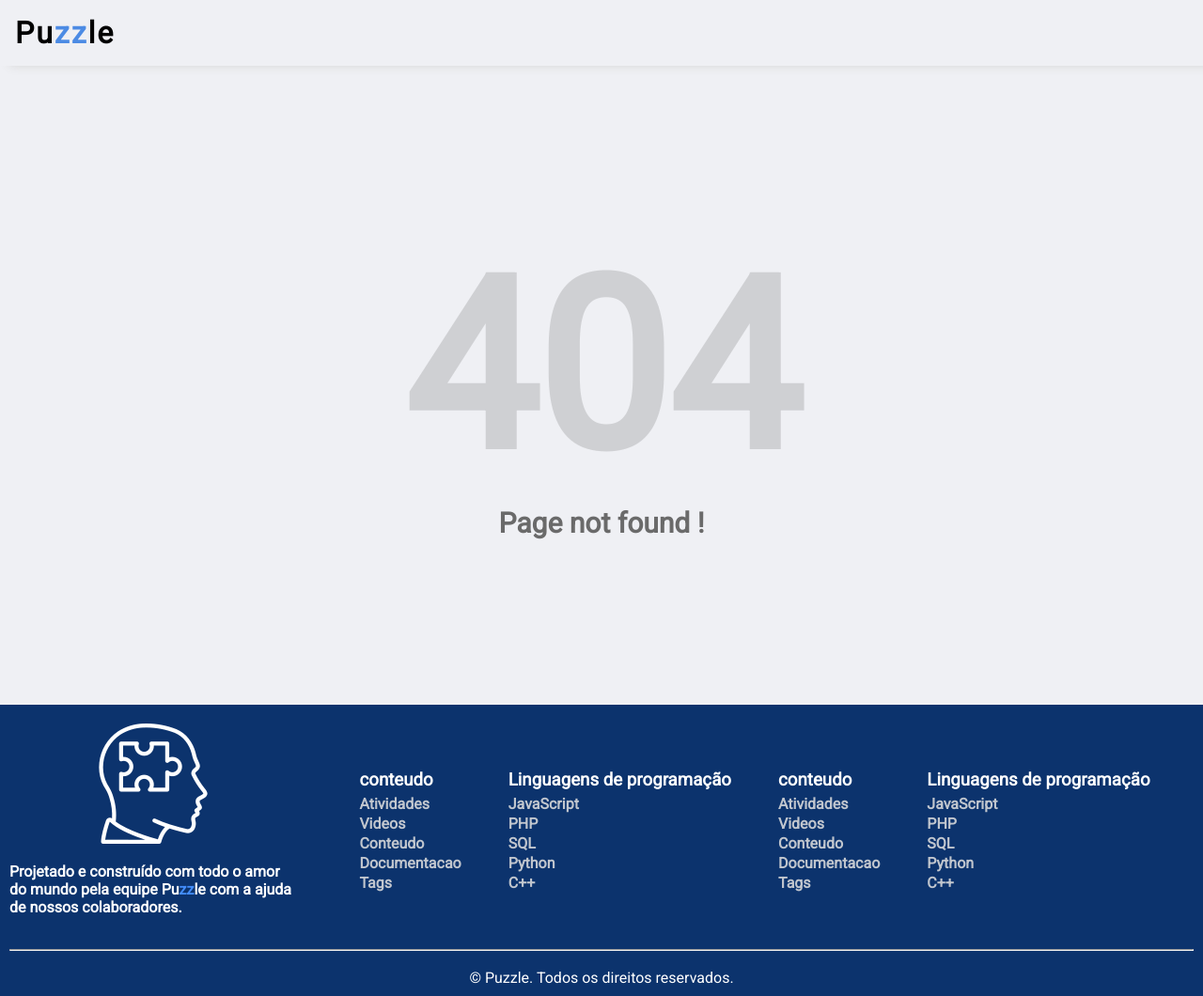
After one commit to Kevenferraz39/Atividades-da-Faculdade, a PHP site: page /view/error404.html in a window 1280 px wide. The commit adds this page. Shown: the whole page at 94% size. Run offline with PHP 8.4, Linux system fonts and the light colour scheme; a stand-in replaces the project's code that opens the database connection.

Commit message:
create 404 found

```diff
--- /dev/null
+++ b/Atividade_de_extensao/Puzzle/view/css/error404.css
@@ -0,0 +1,45 @@
+:root{
+    --teme:#438DFB;
+    --teme2:#0c336d;
+    --teme-title:#0550bf;
+    --teme-hover:#4C8BE4;
+    --text:black;
+    --text2:rgb(255, 255, 255);
+    --slogan:#6a6a6a;
+    --slogan2:#6a6a6a3c;
+    --logo:black;
+    --logoSpan:#4C8BE4;
+    --body:#eff0f4;
+    --navbar:#eff0f4;
+    --box-shadow:#d7d7d7;
+}
+.informations-2 {
+    display: flex;
+    justify-content: center;
+    align-items: center;
+    height: 680px;
+}
+
+.information-container {
+    width: 100%;
+    padding: 0;
+    margin: 0;
+    text-align: center;
+    overflow: hidden;
+}
+
+.information-container h1 {
+    font-size: 250px;
+    font-weight: bolder;
+    color: var(--slogan2);
+}
+
+.information-container p {
+    margin-top: 0; /* Remova a margem superior anterior */
+    margin-bottom: 0; /* Remova a margem inferior anterior */
+    font-size: 30px;
+    font-weight: bold;
+    width: 100%;
+    margin-left: 0px;
+    color:var(--slogan);
+}
--- /dev/null
+++ b/Atividade_de_extensao/Puzzle/view/css/footer.css
@@ -0,0 +1,83 @@
+:root{
+    --teme:#438DFB;
+    --teme2:#0c336d;
+    --teme-title:#0550bf;
+    --teme-hover:#4C8BE4;
+    --text:black;
+    --text2:rgb(255, 255, 255);
+    --slogan:#6a6a6a;
+    --logo:black;
+    --logoSpan:#4C8BE4;
+    --body:#eff0f4;
+    --navbar:#eff0f4;
+    --box-shadow:#d7d7d7;
+}
+footer{
+    width: 100%;
+    background-color: var(--teme2);
+    padding: 10px;
+    color:var(--text2);
+}
+.footer-container{
+    width: 100%;
+    display: flex;
+    flex-wrap: wrap;
+    gap: 20px;
+}
+.logo-space{
+    float: left;
+    width: 306px;
+    height: 250px;
+    color: white;
+}
+.logo-space img{
+    margin-top: 10px;
+    margin-left: auto;
+    margin-right: auto;
+}
+.logo-space p{
+    margin-top: 1rem;
+    font-weight: bold;
+}
+.information{
+    justify-content:space-between;
+    align-items: center;
+    display: flex;
+    flex-wrap: wrap;
+    gap: 50px;
+    margin-left: auto;
+    margin-right: auto;
+}
+.information h3{
+    font-weight: bold;
+    color: var(--text2);
+    margin-bottom: 5px;
+}
+.information li{
+    list-style: none;
+    text-decoration: none;
+    font-weight: bold;
+    color: #dddd;
+    margin-bottom: 2px;
+}
+.information li:hover{
+    color: var(--teme-hover);
+}
+.information a{
+    list-style: none;
+    text-decoration: none;
+    font-weight: bold;
+    color: #dddd;
+}
+.information a:hover{
+    color: var(--teme-hover);
+}
+span{
+    color: var(--teme);
+    font-weight: bold;
+}
+@media (max-width: 900px){
+    .logo-space{
+    width: 100%;
+}
+}
--- a/Atividade_de_extensao/Puzzle/view/css/home.css
+++ b/Atividade_de_extensao/Puzzle/view/css/home.css
@@ -405,61 +405,3 @@ nav ul li:hover{
         border-radius: 10px;
     }
  }
-
-footer{
-    width: 100%;
-    background-color: var(--teme2);
-    padding: 10px;
-    color:var(--text2);
-}
-.footer-container{
-    width: 100%;
-    display: flex;
-    flex-wrap: wrap;
-    gap: 20px;
-}
-.logo-space{
-    float: left;
-    width: 306px;
-    height: 250px;
-    color: white;
-}
-.logo-space img{
-    margin-top: 10px;
-    margin-left: auto;
-    margin-right: auto;
-}
-.logo-space p{
-    margin-top: 1rem;
-    font-weight: bold;
-}
-.information{
-    justify-content:space-between;
-    align-items: center;
-    display: flex;
-    flex-wrap: wrap;
-    gap: 50px;
-    margin-left: auto;
-    margin-right: auto;
-}
-.information h3{
-    font-weight: bold;
-    color: var(--text2);
-    margin-bottom: 5px;
-}
-.information li{
-    list-style: none;
-    text-decoration: none;
-    font-weight: bold;
-    color: #dddd;
-    margin-bottom: 2px;
-}
-.information li:hover{
-    color: var(--teme-hover);
-}
-
-@media (max-width: 900px){
-    .logo-space{
-    width: 100%;
-}
-}
--- /dev/null
+++ b/Atividade_de_extensao/Puzzle/view/error404.html
@@ -0,0 +1,85 @@
+<?php
+     session_start();
+
+     include_once('../config/loginAdm.php');
+?>
+<!DOCTYPE html>
+<html lang="pt-br">
+<head>
+    <meta charset="UTF-8">
+    <meta name="viewport" content="width=device-width, initial-scale=1.0">
+    <link rel="stylesheet" href="css/home.css">
+    <link rel="stylesheet" href="css/footer.css">
+    <link rel="stylesheet" href="css/error404.css">
+    <link rel="shortcut icon" href="img/favicon.ico" type="image/x-icon">
+    <title>404 | Page not found !</title>
+</head>
+<body>
+    <div class="navbar">
+        <div class="header-inner-content">
+            <a href="home.html">
+                <h1 class="logo">Pu<span>zz</span>le</h1>
+            </a>
+            <a href="home.html" class="linkHomeMenu">
+                <img src="img/logo-2.png" alt="logo" class="logoFoto"></a>
+            <nav>
+            </nav>
+            <div class="nav-icons-container">
+            </div>
+        </div>
+    </div>
+    <section class="informations-2">
+        <div class="information-container">
+                <h1>404</h1>
+                <p>Page not found !</p>
+        </div>
+      </section>
+      <footer>
+        <div class="footer-container">
+          <div class="logo-space">
+           <center><img src="img/logo-alt.png" alt="logo alternativa"></center>
+            <p>Projetado e construído com todo o amor do mundo pela equipe Pu<span>zz</span>le com a ajuda de nossos colaboradores.</p>
+          </div>
+          <div class="information">
+              <ol>
+                <h3>conteudo</h3>
+                <li><a href="">Atividades</a></li>
+                <li><a href="">Videos</a></li>
+                <li><a href="">Conteudo</a></li>
+                <li><a href="">Documentacao</a></li>
+                <li><a href="">Tags</a></li>
+              </ol>
+
+              <ol>
+                <h3>Linguagens de programação</h3>
+                <li><a href="">JavaScript</a></li>
+                <li><a href="">PHP</a></li>
+                <li><a href="">SQL</a></li>
+                <li><a href="">Python</a></li>
+                <li><a href="">C++</a></li>
+              </ol>
+
+              <ol>
+                <h3>conteudo</h3>
+                <li><a href="">Atividades</a></li>
+                <li><a href="">Videos</a></li>
+                <li><a href="">Conteudo</a></li>
+                <li><a href="">Documentacao</a></li>
+                <li><a href="">Tags</a></li>
+              </ol>
+
+              <ol>
+                <h3>Linguagens de programação</h3>
+                <li><a href="">JavaScript</a></li>
+                <li><a href="">PHP</a></li>
+                <li><a href="">SQL</a></li>
+                <li><a href="">Python</a></li>
+                <li><a href="">C++</a></li>
+              </ol>
+          </div>
+        </div>
+        <hr><br>
+        <center><p>© Puzzle. Todos os direitos reservados.</p></center>
+      </footer>
+</body>
+</html>
```
Also changed, not shown: Atividade_de_extensao/Puzzle/view/home.html (+22 -20 lines), Atividade_de_extensao/Puzzle/view/js/carrosel.js (+5 -9 lines), Atividade_de_extensao/Puzzle/view/js/error404.js (added, +23 -0 lines), Atividade_de_extensao/Puzzle/view/img/PUZZLE.png (added), Atividade_de_extensao/Puzzle/view/img/gif/PUZZLE.gif (added).
